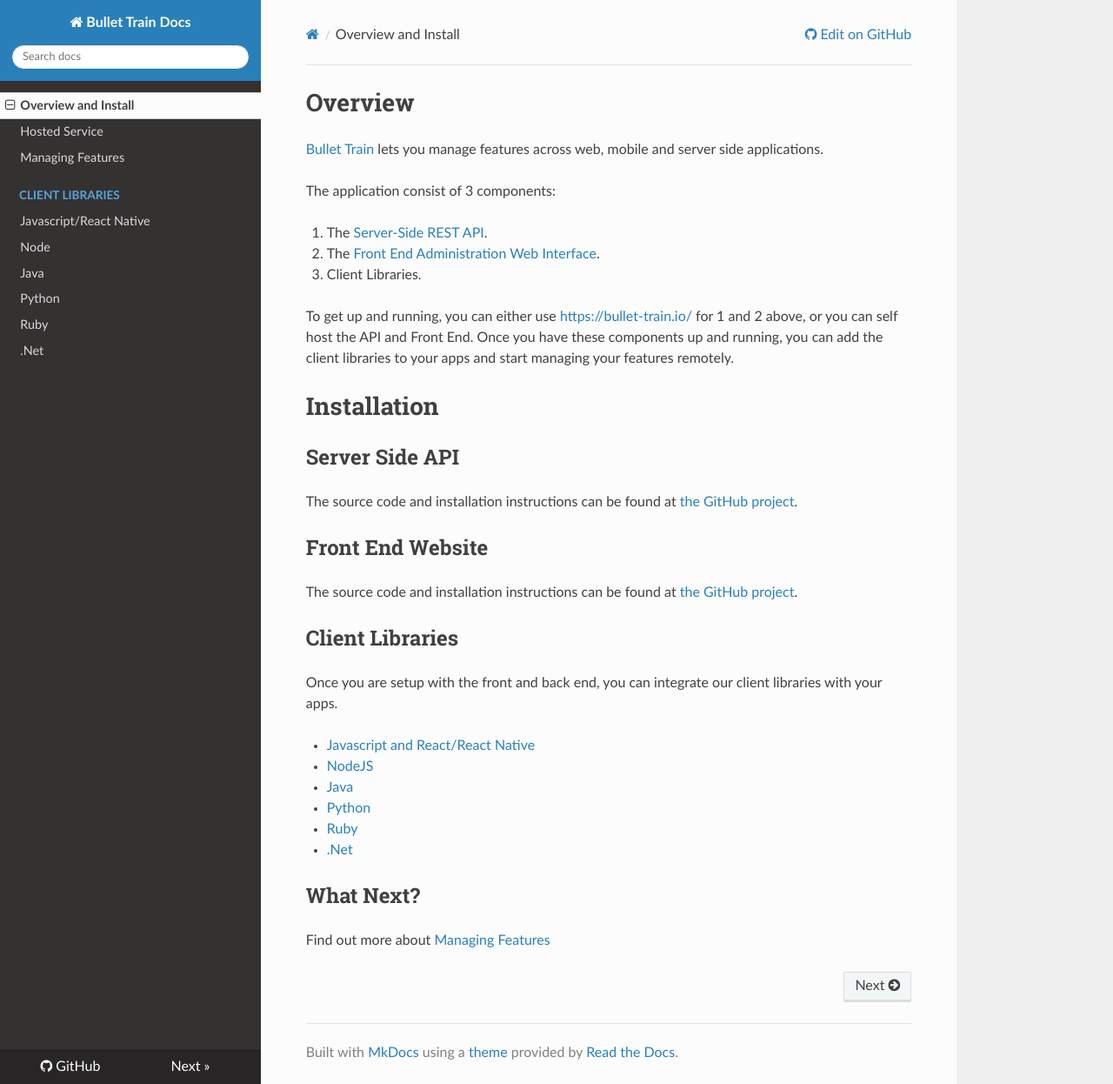
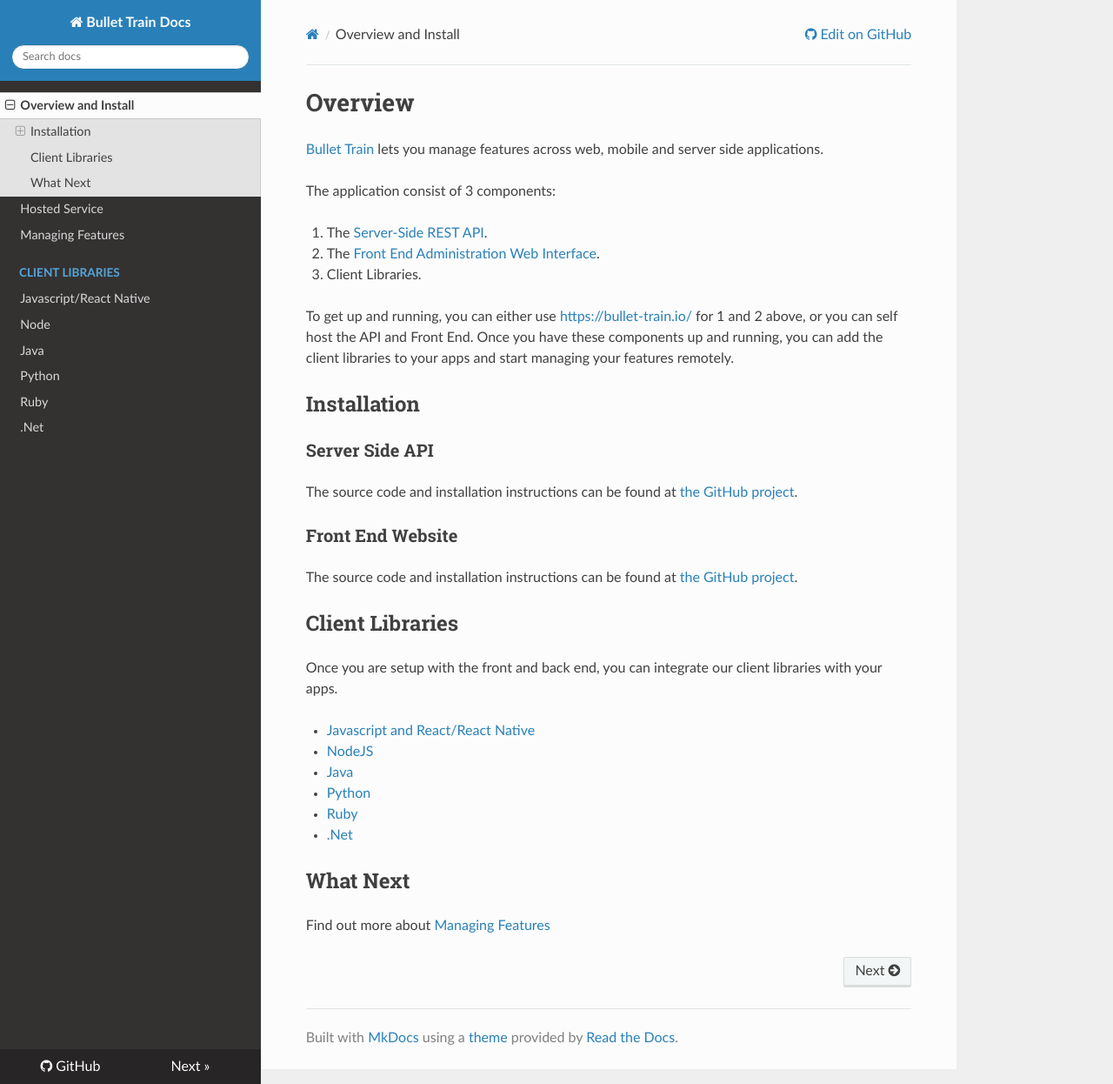
Before and after one commit to Flagsmith/flagsmith-docs, an MkDocs documentation site: the page built from docs/index.md, in a window 1280 px wide and 1246 px high. Shown: the whole window at 87% size. Built offline with MkDocs 1.6.1, drawn with Linux system fonts in a browser that asks for light colours; nearby versions of some CDN libraries; old or Windows-style settings are respelled for this version of MkDocs.

Commit message:
headings reorg

```diff
--- a/docs/index.md
+++ b/docs/index.md
@@ -10,13 +10,13 @@ The application consist of 3 components:
 
 To get up and running, you can either use [https://bullet-train.io/](https://bullet-train.io/) for 1 and 2 above, or you can self host the API and Front End. Once you have these components up and running, you can add the client libraries to your apps and start managing your features remotely.
 
-# Installation
+## Installation
 
-## Server Side API
+### Server Side API
 
 The source code and installation instructions can be found at [the GitHub project](https://github.com/SolidStateGroup/Bullet-Train-API).
 
-## Front End Website
+### Front End Website
 
 The source code and installation instructions can be found at [the GitHub project](https://github.com/SolidStateGroup/Bullet-Train-Frontend).
 
@@ -31,6 +31,6 @@ Once you are setup with the front and back end, you can integrate our client lib
 * [Ruby](/clients/ruby.md)
 * [.Net](/clients/dotnet.md)
 
-## What Next?
+## What Next
 
 Find out more about [Managing Features](managing-features.md)
```
